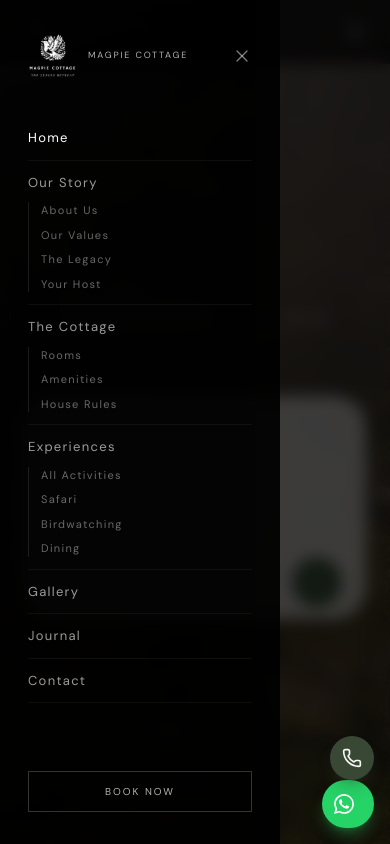
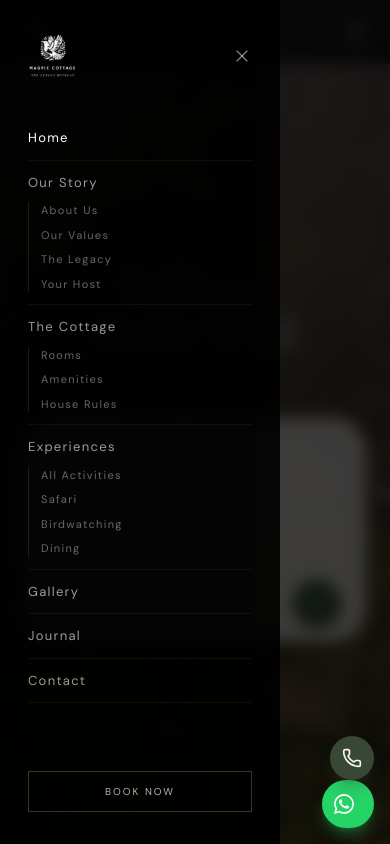
Before and after one commit to abhijeet9sh/magpie-cottage, a Next.js app: page / in a window 390 px wide. Both pictures are taken after a click on the button 355 px from the left and 32 px from the top of the page. Shown: the top 844 px of the page. Built offline with nearby package versions, Linux system fonts and the light colour scheme.

Commit message:
style: make hero title uniform and remove mobile logo text

```diff
--- a/components/home/HeroSection.tsx
+++ b/components/home/HeroSection.tsx
@@ -114,8 +114,8 @@ export function HeroSection() {
               </h1>
             </motion.span>
 
-            {/* In the Wild wrapper to prevent wrapping between these specific words if possible */}
-            <div className="flex items-baseline gap-x-2 md:gap-x-4">
+            {/* In the Wild wrapper */}
+            <div className="flex items-baseline gap-x-2 md:gap-x-6">
               {["In", "the", "Wild"].map((word, i) => (
                 <motion.span
                   key={word}
@@ -125,7 +125,7 @@ export function HeroSection() {
                   custom={i + 1}
                 >
                   <span
-                    className="font-display text-xl md:text-4xl lg:text-5xl text-cream/80 font-extralight italic tracking-wide leading-[0.9]"
+                    className="font-display text-5xl md:text-7xl lg:text-[8rem] text-cream font-light tracking-tight leading-[0.9]"
                     style={{ display: "contents" }}
                   >
                     {word}
--- a/components/layout/Navbar.tsx
+++ b/components/layout/Navbar.tsx
@@ -203,7 +203,7 @@ export function Navbar() {
         }`}
         style={{ background: "rgba(0,0,0,0.70)" }}
       >
-        <Link href="/" className="flex items-center gap-2.5">
+        <Link href="/" className="flex items-center">
           <Image
             src="/logo.png"
             alt="Magpie Cottage"
@@ -213,9 +213,6 @@ export function Navbar() {
             style={{ filter: "invert(1) brightness(1.5)" }}
             unoptimized
           />
-          <span className="text-[9px] tracking-[0.18em] uppercase text-white/80 font-body">
-            Magpie Cottage
-          </span>
         </Link>
         <button
           onClick={() => setIsNavOpen(!isNavOpen)}
@@ -248,7 +245,7 @@ export function Navbar() {
             >
               {/* Mobile header */}
               <div className="flex items-center justify-between px-7 mb-10">
-                <Link href="/" className="flex items-center gap-3">
+                <Link href="/" className="flex items-center">
                   <Image
                     src="/logo.png"
                     alt="Magpie Cottage"
@@ -258,9 +255,6 @@ export function Navbar() {
                     style={{ filter: "invert(1) brightness(1.5)" }}
                     unoptimized
                   />
-                  <span className="text-[9px] tracking-[0.2em] uppercase text-white/70 font-body">
-                    Magpie Cottage
-                  </span>
                 </Link>
                 <button
                   onClick={() => setIsNavOpen(false)}
```
